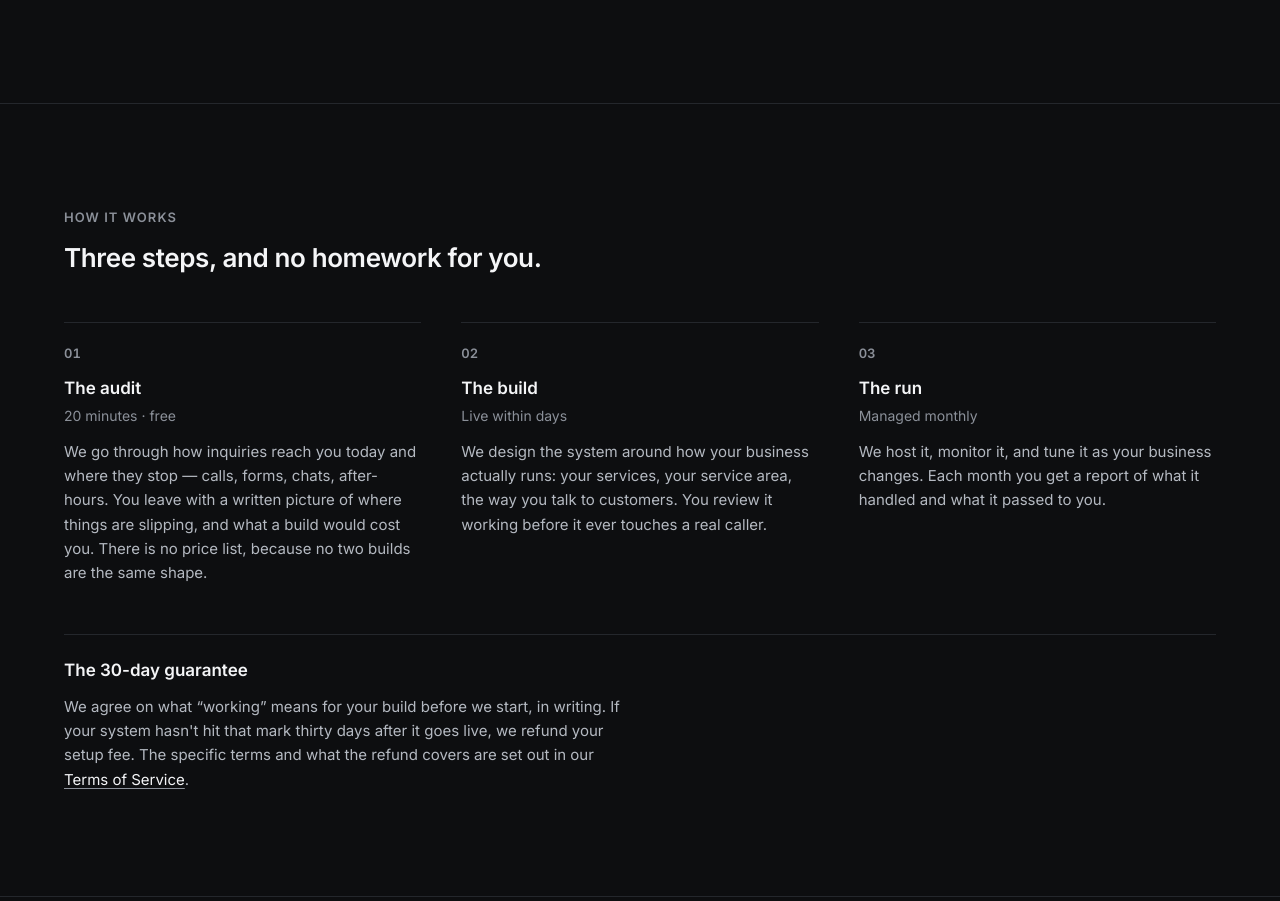
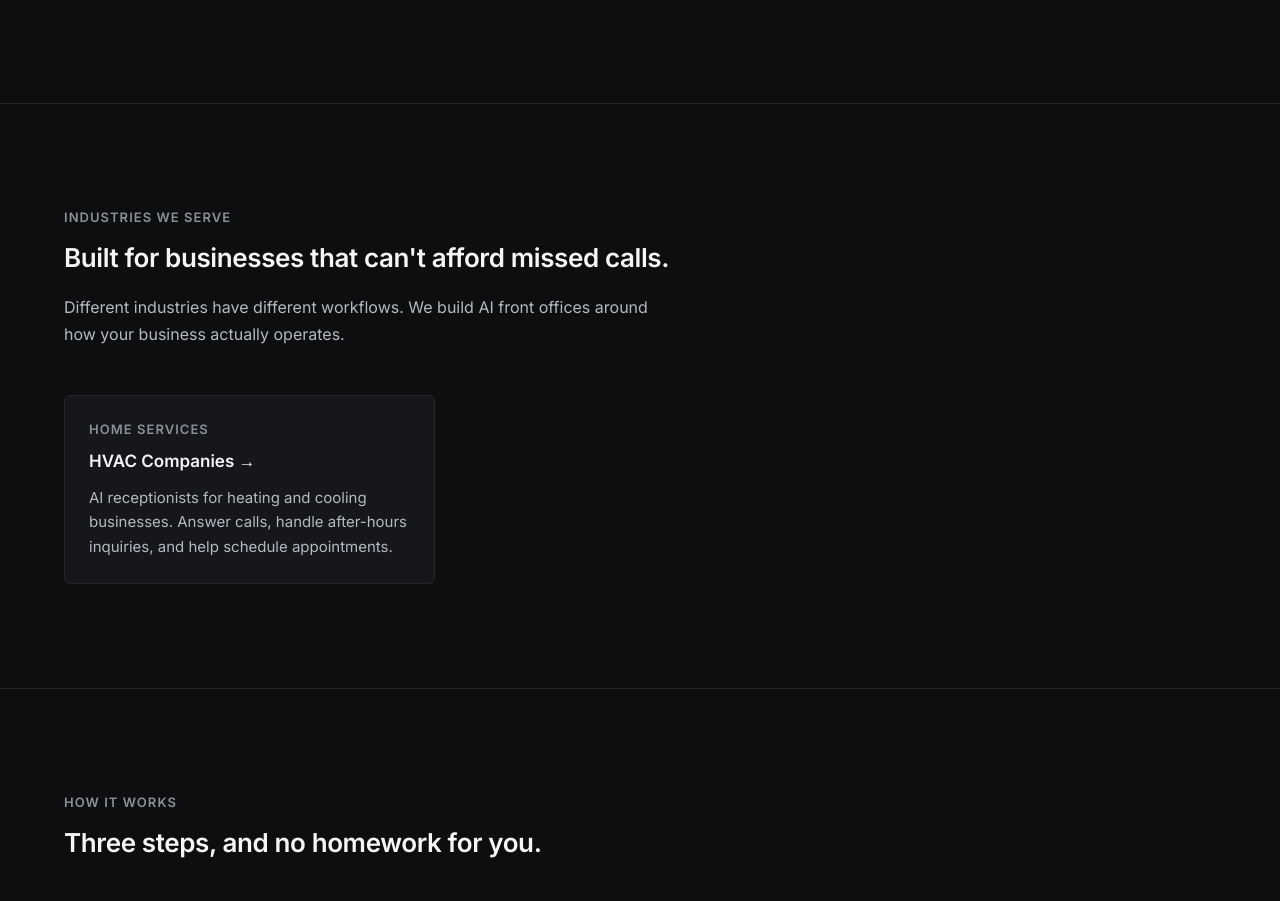
Before and after one commit to caibenjamin500-maker/ignite-ai-website, a Next.js app: page / in a window 1280 px wide. Shown: the part 1938-2839 px from the top of the page. Built offline with nearby package versions, Linux system fonts and the light colour scheme.

Commit message:
Add industries served section with HVAC details
Added a new section detailing the industries served, including a description and a card for HVAC companies. SEO/ GEO/ Project Echo (Main Page link)

```diff
--- a/src/app/page.tsx
+++ b/src/app/page.tsx
@@ -253,6 +253,50 @@ export default function Home() {
         </div>
       </section>
 
+
+      {/* ── Industries we serve ─────────────── */}
+      <section
+        id="industries"
+        aria-labelledby="industries-heading"
+        className="border-b border-[var(--line)] px-5 py-[var(--section-y)] md:px-8"
+      >
+        <div className="mx-auto max-w-6xl">
+          <p className="eyebrow">Industries we serve</p>
+
+          <h2
+            id="industries-heading"
+            className="h2 mt-4 max-w-2xl"
+          >
+            Built for businesses that can&apos;t afford missed calls.
+          </h2>
+
+          <p className="prose-measure mt-5 text-[var(--fg-2)]">
+            Different industries have different workflows.
+            We build AI front offices around how your
+            business actually operates.
+          </p>
+
+          <div className="mt-12 grid gap-5 md:grid-cols-3">
+            <a
+              href="/ai-receptionist-hvac"
+              className="card group block transition-colors hover:border-[var(--accent)]"
+            >
+              <p className="eyebrow">Home services</p>
+
+              <h3 className="h3 mt-3 group-hover:text-[var(--accent-text)]">
+                HVAC Companies →
+              </h3>
+
+              <p className="mt-3 text-[15px] leading-relaxed text-[var(--fg-2)]">
+                AI receptionists for heating and cooling
+                businesses. Answer calls, handle after-hours
+                inquiries, and help schedule appointments.
+              </p>
+            </a>
+          </div>
+        </div>
+      </section>
+
       {/* ── How it works ──────────────────────── */}
       <section
         id="process"
```
